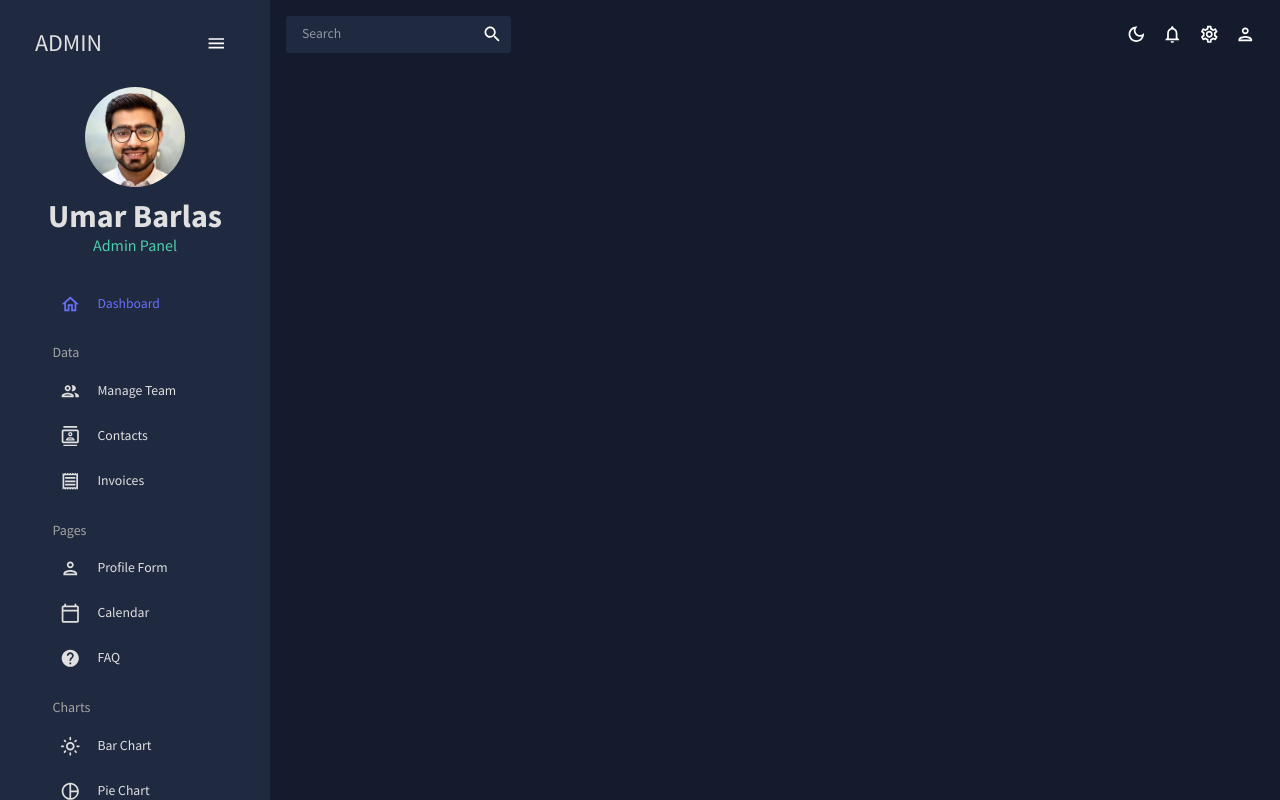
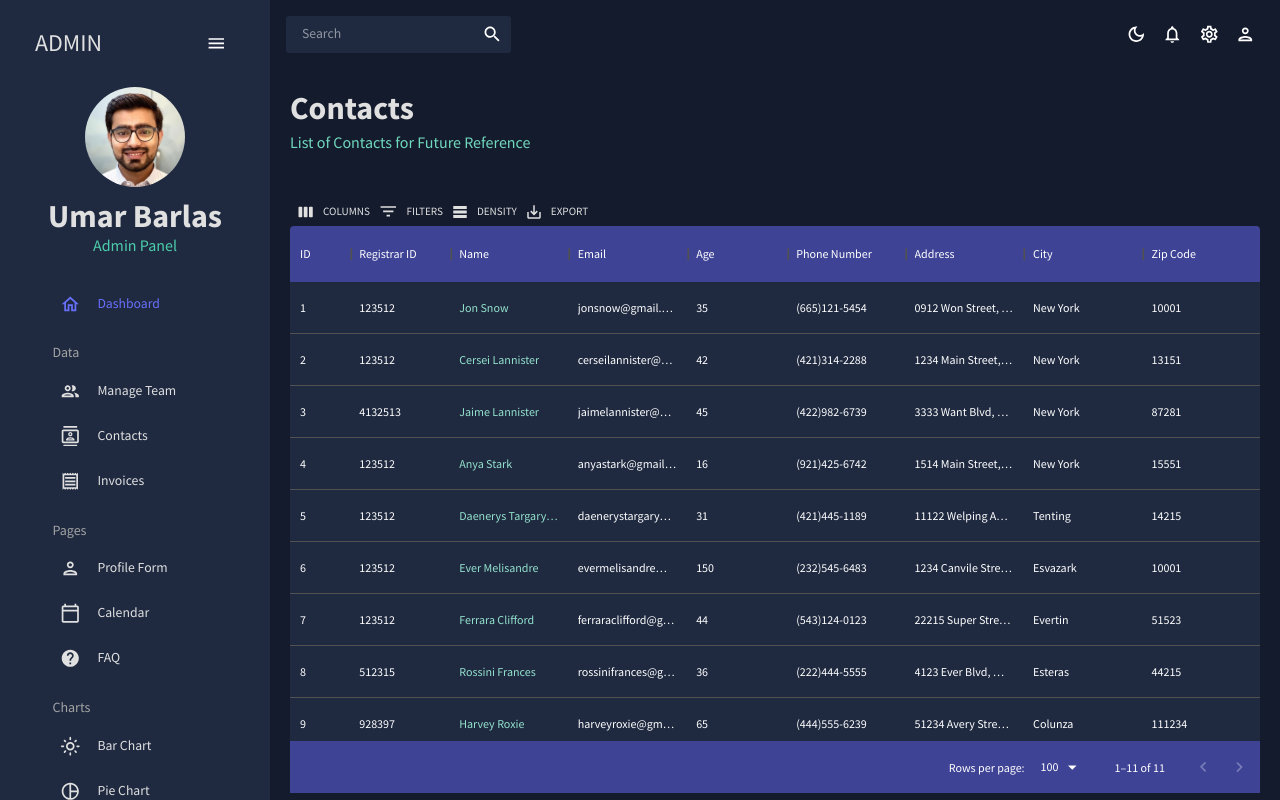
Before and after one commit to umarbarlas444/react-admin, a React (Create React App) app: page /contacts in a window 1280 px wide. Built offline with nearby package versions, Linux system fonts and the light colour scheme.

Commit message:
Data portion completed

```diff
--- a/src/App.js
+++ b/src/App.js
@@ -2,13 +2,13 @@ import { Route, Routes } from "react-router-dom";
 import { ColorModeContext, useMode } from "./theme";
 import { CssBaseline, ThemeProvider } from "@mui/material";
 import Topbar from "./pages/global/Topbar";
-import Sidebar from './pages/global/Sidebar';
-import Dashboard from './pages/dashboard';
-import Team from './pages/team';
-// import Invoices from './pages/invoices';
-// import Contacts from './pages/contacts';
+import Sidebar from "./pages/global/Sidebar";
+import Dashboard from "./pages/dashboard";
+import Team from "./pages/team";
+import Invoices from "./pages/invoices";
+import Contacts from "./pages/contacts";
+import Form from "./pages/form";
 // import Bar from './pages/bar';
-// import Form from './pages/form';
 // import Line from './pages/line';
 // import Pie from './pages/pie';
 // import FAQ from './pages/faq';
@@ -26,11 +26,11 @@ function App() {
                     <main className="content">
                         <Topbar />
                         <Routes>
-                  <Route path="/" element={<Dashboard />}/>
-                  <Route path="/team" element={<Team />}/>
-                  {/* <Route path="/contacts" element={Contacts}/> */}
-                  {/* <Route path="/invoices" element={Invoices}/> */}
-                  {/* <Route path="/form" element={Form}/> */}
+                            <Route path="/" element={<Dashboard />} />
+                            <Route path="/team" element={<Team />} />
+                            <Route path="/contacts" element={<Contacts />} />
+                            <Route path="/invoices" element={<Invoices />} />
+                            <Route path="/form" element={<Form />} />
                             {/* <Route path="/bar" element={Bar}/> */}
                             {/* <Route path="/pie" element={Pie}/> */}
                             {/* <Route path="/line" element={Line}/> */}
--- /dev/null
+++ b/src/pages/contacts/index.jsx
@@ -0,0 +1,60 @@
+import { Box, useTheme } from "@mui/material";
+import { DataGrid, GridToolbar } from "@mui/x-data-grid";
+import { tokens } from "../../theme";
+import { mockDataContacts } from "../../data/mockData";
+import Header from "../../components/Header";
+
+const Contacts = () => {
+    const theme = useTheme();
+    const colors = tokens(theme.palette.mode);
+
+    const columns = [
+        { field: "id", headerName: "ID", flex: 0.5 },
+        { field: "registrarId", headerName: "Registrar ID" },
+        { field: "name", headerName: "Name", flex: 1, cellClassName: "name-column--cell" },
+        { field: "email", headerName: "Email", flex: 1 },
+        { field: "age", headerName: "Age", type: "number", headerAlign: "left", align: "left" },
+        { field: "phone", headerName: "Phone Number", flex: 1 },
+        { field: "address", headerName: "Address", flex: 1 },
+        { field: "city", headerName: "City", flex: 1 },
+        { field: "zipCode", headerName: "Zip Code", flex: 1 },
+    ];
+    return (
+        <Box m="20px">
+            <Header title="Contacts" subTitle="List of Contacts for Future Reference" />
+            <Box
+                m="40px 0 0 0"
+                height="75vh"
+                sx={{
+                    "& .MuiDataGrid-root": {
+                        border: "none",
+                    },
+                    "& .MuiDataGrid-cell": {
+                        borderBottom: "none",
+                    },
+                    "& .name-column--cell": {
+                        color: colors.greenAccent[300],
+                    },
+                    "& .MuiDataGrid-columnHeaders": {
+                        backgroundColor: colors.blueAccent[700],
+                        borderBottom: "none",
+                    },
+                    "& .MuiDataGrid-virtualScroller": {
+                        backgroundColor: colors.primary[400],
+                    },
+                    "& .MuiDataGrid-footerContainer": {
+                        borderTop: "none",
+                        backgroundColor: colors.blueAccent[700],
+                    },
+                    "& .MuiDataGrid-toolbarContainer .MuiButton-text": {
+                        color: `${colors.grey[100]} !important`,
+                    },
+                }}
+            >
+                <DataGrid rows={mockDataContacts} columns={columns} components={{ Toolbar: GridToolbar }} />
+            </Box>
+        </Box>
+    );
+};
+
+export default Contacts;
--- a/src/pages/global/Sidebar.jsx
+++ b/src/pages/global/Sidebar.jsx
@@ -32,7 +32,6 @@ const Sidebar = () => {
     const colors = tokens(theme.palette.mode);
     const [isCollapsed, setIsCollapsed] = useState(false);
     const [selected, setSelected] = useState("Dashboard");
-    console.log(colors.primary[400]);
 
     return (
         <Box
--- /dev/null
+++ b/src/pages/invoices/index.jsx
@@ -0,0 +1,69 @@
+import { Box, useTheme, Typography } from "@mui/material";
+import { DataGrid, GridToolbar } from "@mui/x-data-grid";
+import { tokens } from "../../theme";
+import { mockDataInvoices } from "../../data/mockData";
+import Header from "../../components/Header";
+
+const Invoices = () => {
+    const theme = useTheme();
+    const colors = tokens(theme.palette.mode);
+
+    const columns = [
+        { field: "id", headerName: "ID" },
+        { field: "name", headerName: "Name", flex: 1, cellClassName: "name-column--cell" },
+        { field: "email", headerName: "Email", flex: 1 },
+        { field: "phone", headerName: "Phone Number", flex: 1 },
+        {
+            field: "cost",
+            headerName: "Cost",
+            type: "number",
+            headerAlign: "left",
+            align: "left",
+            renderCell: (params) => {
+                <Typography color={colors.greenAccent[500]}>${params.row.cost}</Typography>;
+            },
+        },
+        { field: "date", headerName: "Date", flex: 1 },
+    ];
+    return (
+        <Box m="20px">
+            <Header title="Invoices" subTitle="List of Invoices" />
+            <Box
+                m="40px 0 0 0"
+                height="75vh"
+                sx={{
+                    "& .MuiDataGrid-root": {
+                        border: "none",
+                    },
+                    "& .MuiDataGrid-cell": {
+                        borderBottom: "none",
+                    },
+                    "& .name-column--cell": {
+                        color: colors.greenAccent[300],
+                    },
+                    "& .MuiDataGrid-columnHeaders": {
+                        backgroundColor: colors.blueAccent[700],
+                        borderBottom: "none",
+                    },
+                    "& .MuiDataGrid-virtualScroller": {
+                        backgroundColor: colors.primary[400],
+                    },
+                    "& .MuiDataGrid-footerContainer": {
+                        borderTop: "none",
+                        backgroundColor: colors.blueAccent[700],
+                    },
+                    "& .MuiDataGrid-toolbarContainer .MuiButton-text": {
+                        color: `${colors.grey[100]} !important`,
+                    },
+                    "& .MuiCheckbox-root": {
+                        color: `${colors.greenAccent[200]} !important`,
+                    },
+                }}
+            >
+                <DataGrid rows={mockDataInvoices} columns={columns} components={{ Toolbar: GridToolbar }} checkboxSelection />
+            </Box>
+        </Box>
+    );
+};
+
+export default Invoices;
--- a/src/pages/team/index.jsx
+++ b/src/pages/team/index.jsx
@@ -6,7 +6,6 @@ import AdminPanelSettingsOutlinedIcon from "@mui/icons-material/AdminPanelSettin
 import LockOpenOutlinedIcon from "@mui/icons-material/LockOpenOutlined";
 import SecurityOutlinedIcon from "@mui/icons-material/SecurityOutlined";
 import Header from "../../components/Header";
-import { BorderBottom } from "@mui/icons-material";
 
 const Team = () => {
     const theme = useTheme();
```
Lines whose indentation alone changed are shown as unchanged.
